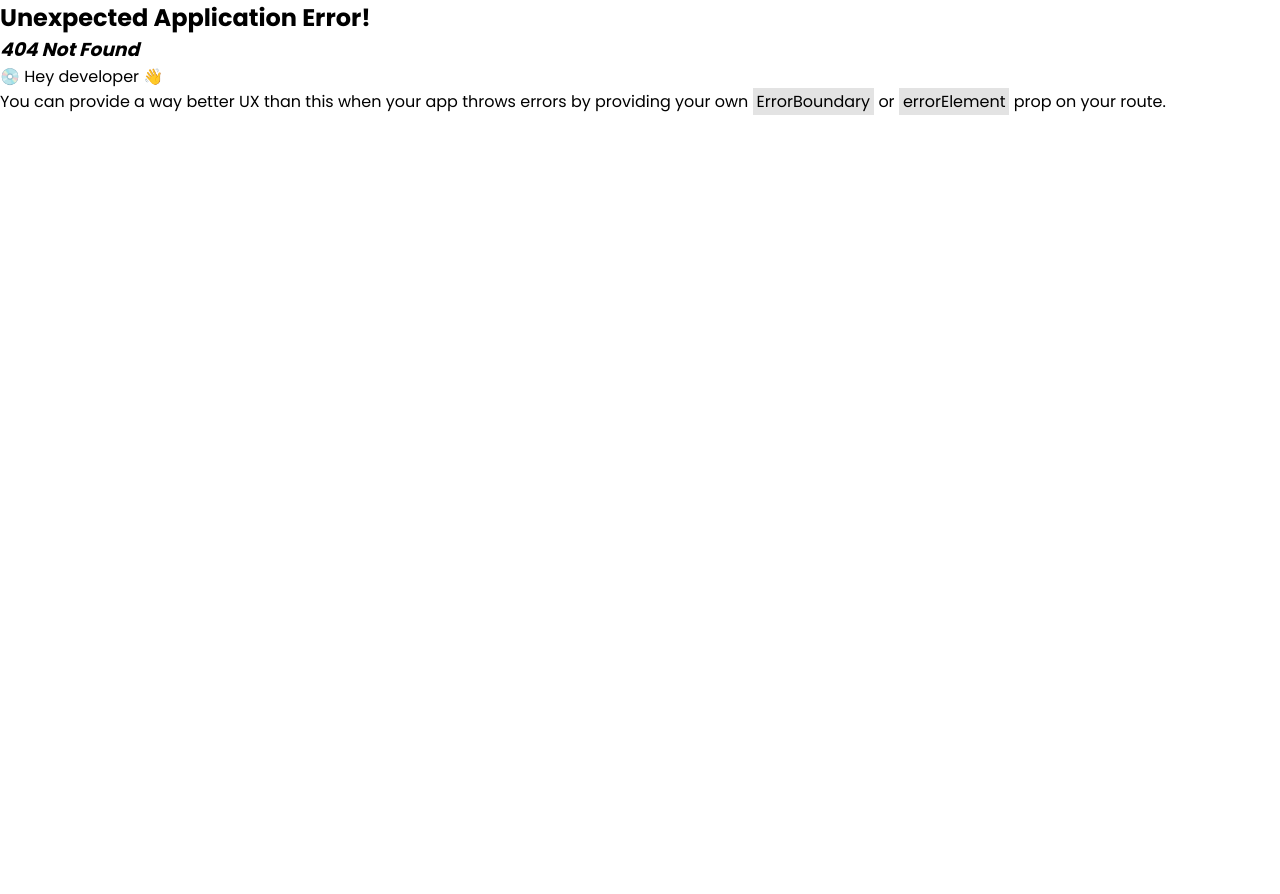
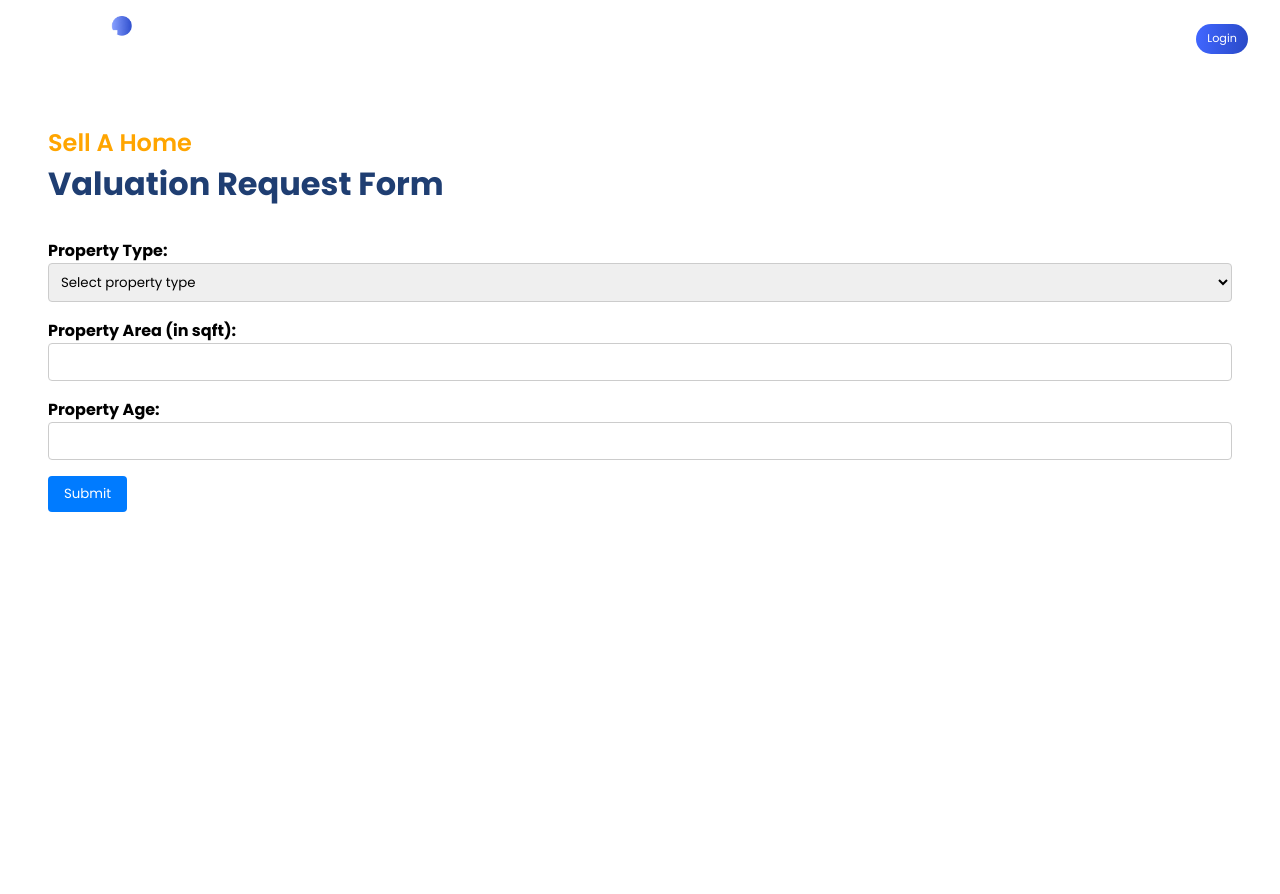
Before and after one commit to blhbhl/mp2-realestate, a React (Vite) app in the folder frontend/: page /sell-a-home in a window 1280 px wide. Before the commit this address had no page. Shown: the top 894 px of the page. Before the commit the page ends 800 px from the top, so only its background shows below. Built offline with nearby package versions, Linux system fonts and the light colour scheme.

Commit message:
fix link again

```diff
--- a/frontend/src/components/BuyerPage/AppPage.css
+++ b/frontend/src/components/BuyerPage/AppPage.css
@@ -1,6 +1,4 @@
-* {
-  background-color: white;
-}
+
 
 .page {
   overflow-x: hidden;
--- a/frontend/src/pages/SellAHome/SellAHome.jsx
+++ b/frontend/src/pages/SellAHome/SellAHome.jsx
@@ -1,16 +1,16 @@
-// import React from "react";
-// import Header from "../../components/Header/Header";
-// import Footer from "../../components/Footer/Footer";
-// import Seller from "../../components/Seller/Seller";
+import React from "react";
+import Header from "../../components/Header/Header";
+import Footer from "../../components/Footer/Footer";
+import Seller from "../../components/Seller/Seller";
 
-// const Seller = () => {
-//     return (
-//         <div>
-//             <Header />
-//             <Seller />
-//             <Footer />
-//         </div>
-//     );
-// };
+const SellAHome = () => {
+    return (
+        <div>
+            <Header />
+            <Seller />
+            <Footer />
+        </div>
+    );
+};
 
-// export default Seller;
+export default SellAHome;
```
Also changed, not shown: frontend/src/main.jsx (+12 -3 lines).
